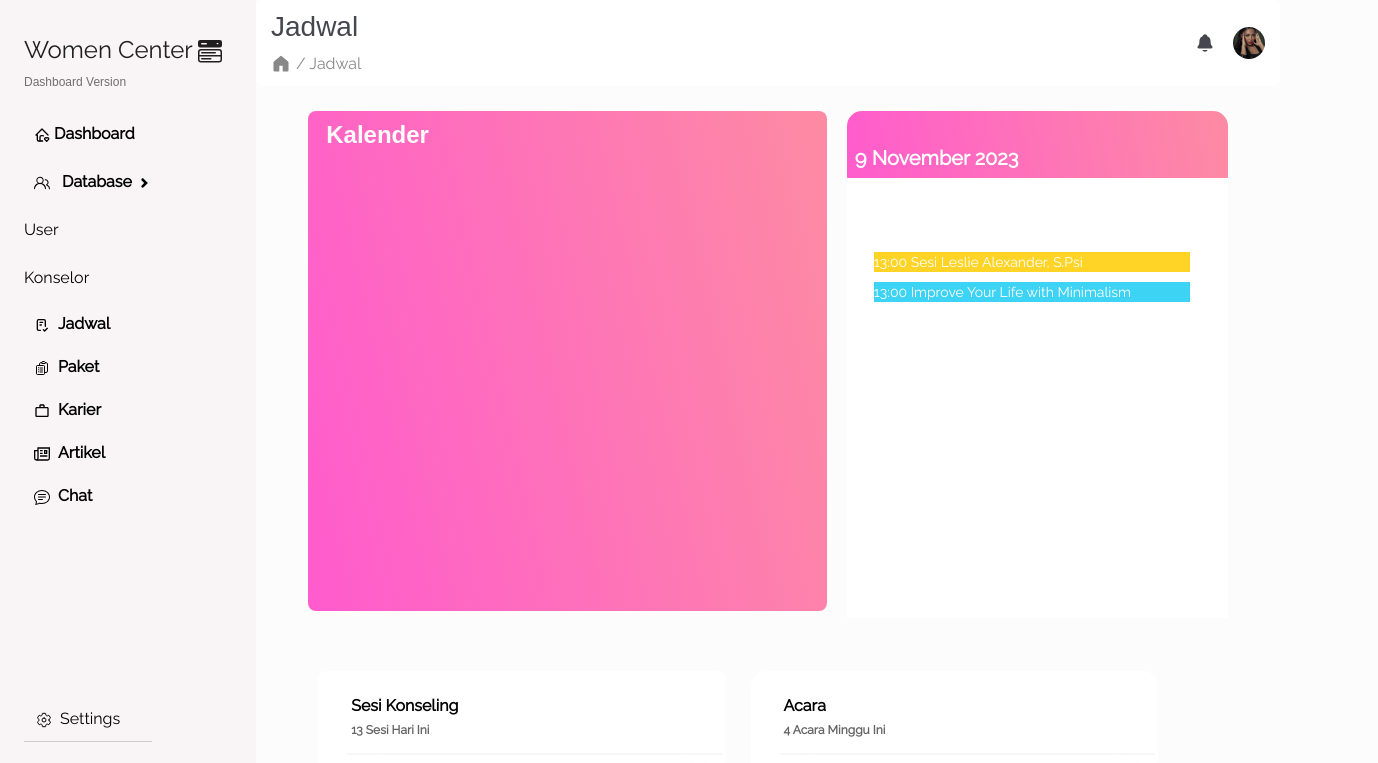
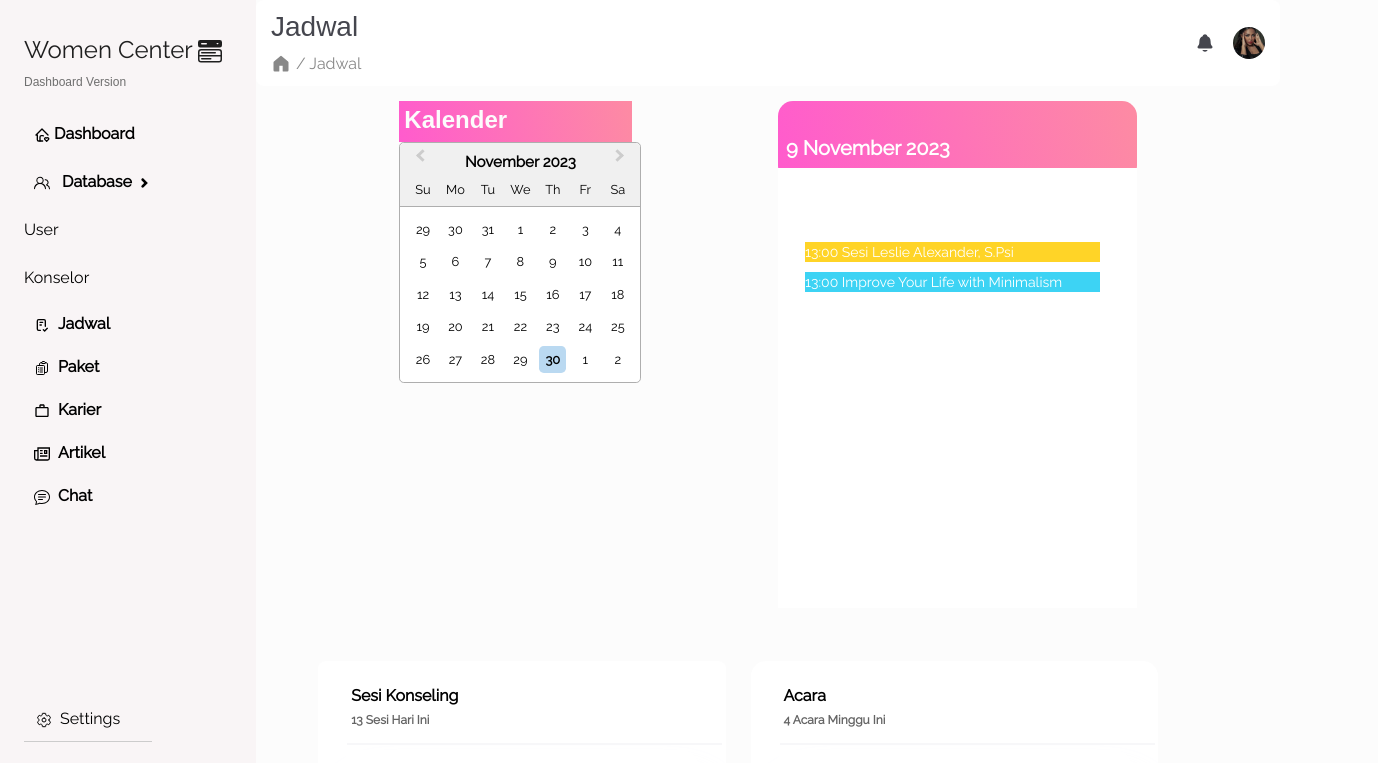
Before and after one commit to Capstone-Tim-14/woman-center-fe, a React (Vite) app in the folder women-center/: page /jadwal in a window 1280 px wide. Shown: the top 763 px of the page, 1378 px wide, since content can reach past the window. Built offline with nearby package versions, Linux system fonts and the light colour scheme.

Commit message:
Update kalender

```diff
--- a/women-center/package.json
+++ b/women-center/package.json
@@ -15,6 +15,7 @@
     "dayjs": "^1.11.10",
     "react": "^18.2.0",
     "react-bootstrap": "^2.9.1",
+    "react-datepicker": "^4.24.0",
     "react-dom": "^18.2.0",
     "react-icons": "^4.12.0",
     "react-responsive-carousel": "^3.2.23",
--- a/women-center/src/components/Organism/KalenderLeft.jsx
+++ b/women-center/src/components/Organism/KalenderLeft.jsx
@@ -1,15 +1,33 @@
-import React from 'react';
+import React, { useState } from 'react';
+import DatePicker from 'react-datepicker';
+import 'react-datepicker/dist/react-datepicker.css';
 import "../../styles/KalenderContainer.css"
-import Kalender from "../Molekul/Kalender/Calendar.jsx"
 
 
-const KalenderLeft = () => (
+const KalenderLeft = () => {
+  const [selectedDate, setSelectedDate] = useState(null);
+
+  return (
   <div className="Kalender-left">
         <div className="head-kalender-left">
             <h6 className="txt-kalender-left">Kalender</h6>
         </div>
         {/*<Kalender/>*/}
+            <div style={{ width: '100%', height: '100vh' }}>
+      <DatePicker
+        selected={selectedDate}
+        onChange={(date) => setSelectedDate(date)}
+        dateFormat="dd/MM/yyyy"
+        inline
+        calendarContainer={({ className, children }) => (
+          <div style={{ maxWidth: '100%', maxHeight: '100%' }} className={className}>
+            {children}
+          </div>
+        )}
+      />
+    </div>
   </div>
-);
+  )
+};
 
 export default KalenderLeft;
--- a/women-center/src/components/Organism/SesiLeftContainer.jsx
+++ b/women-center/src/components/Organism/SesiLeftContainer.jsx
@@ -1,6 +1,7 @@
 import React from 'react';
 import "../../styles/sesi-left-konseling.css"
 import imagedashboard from "../../assets/icon/shadow.png"
+//import Button from "../Molekul/Modal/modalEditKonseling"
 
 
 const SesiLeftContainer = () => (
--- a/women-center/src/styles/Jadwal.css
+++ b/women-center/src/styles/Jadwal.css
@@ -1,4 +1,12 @@
 /* Global Styles */
+.jadwal-page {
+  width: 100%;
+  margin:0%;
+  display: flex;
+  flex-direction: column;
+  align-items: center;
+}
+
 body {
     margin: 0;
     font-family: 'Poppins', sans-serif;
@@ -109,26 +117,24 @@ body {
 }
 
   .kalender-containers {
-    width: 90%;
+    width: 95%;
     margin: 20px auto 5px; /* Adjusted margin */
     display: flex;
     justify-content: space-between;
     gap: 5px; /* Sesuaikan dengan jarak yang diinginkan antar elemen */
-    padding-left: 5px;
-    padding-right: 5px;
+
   }
 
 
 
 /* CSS untuk Tata Letak Sub Containers Kalender */
 .sub-jadwal-kalender {
-  width: 90%;
-  margin: 20px auto 5px; /* Adjusted margin */
+  width: 72%;
+  margin: 10px auto 5px; /* Adjusted margin */
   display: flex;
   justify-content: space-between;
-  gap: 10px; /* Sesuaikan dengan jarak yang diinginkan antar elemen */
-  padding-left: 1px;
-  padding-right: 1px;
+  gap: 1px; /* Sesuaikan dengan jarak yang diinginkan antar elemen */
+
 }
 
 
@@ -138,25 +144,24 @@ body {
     margin: 20px auto 5px; /* Adjusted margin */
     display: flex;
     justify-content: space-between;
-    gap: 10px; /* Sesuaikan dengan jarak yang diinginkan antar elemen */
+    gap: 3px; /* Sesuaikan dengan jarak yang diinginkan antar elemen */
     padding-left: 1px;
     padding-right: 1px;
   }
 
   /* CSS untuk Tata Letak Left Container */
   .Kalender-left {
-    width: calc(100% - 10px);
+    width: calc(50% - 10px);
     max-width: 628px;
     height: 500px;
-    border-radius: 8px;
+    border-radius: 0px;
     display: flex;
     flex-direction: column;
     background-color: #fff;
-    padding: 10px;
     margin-top: 5px;
     margin-bottom: 10px;
     margin-right: 10px; /* Adjusted margin */
-    background: linear-gradient(257.34deg, #FD8BA3 0%, #FF5BCD 100%);
+    background: transparent;
 
   }
 
--- a/women-center/src/styles/KalenderContainer.css
+++ b/women-center/src/styles/KalenderContainer.css
@@ -1,10 +1,11 @@
 .head-kalender-left{
     display: flex;
-    padding: 0px 8px;
+    padding: 0px 5px;
     justify-content: space-between;
     align-items: flex-end;
     align-self: stretch;
-    width: 100%;
+    width: 65%;
+    background: linear-gradient(257.34deg, #FD8BA3 0%, #FF5BCD 100%);
 }
 
 .txt-kalender-left{
@@ -13,13 +14,15 @@
     font-weight: 700;
     line-height: 28px;
     letter-spacing: 0em;
+    margin-top: 5px;
     text-align: left;
+
     color: rgba(252, 252, 252, 1);
 
 }
 
 .sub-Note-kalender {
-    width: calc(75% - 10px); /* 50% lebar dan dikurangi margin */
+    width: calc(50% - 10px); /* 50% lebar dan dikurangi margin */
     max-width: 628px;
     height: 80px;
     border-radius: 8px;
```
Also changed, not shown: 1 other file (tests, documents, lock files or other folders).
